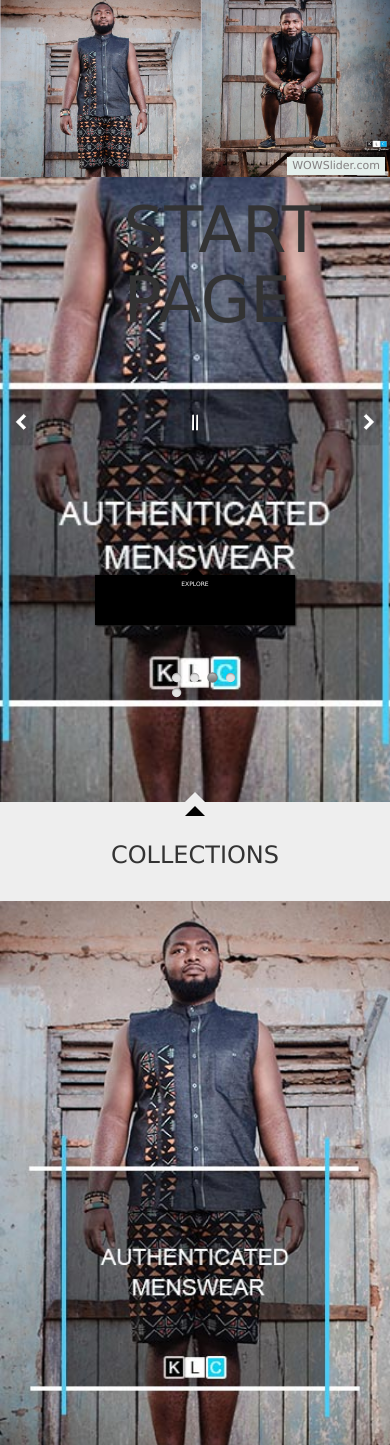
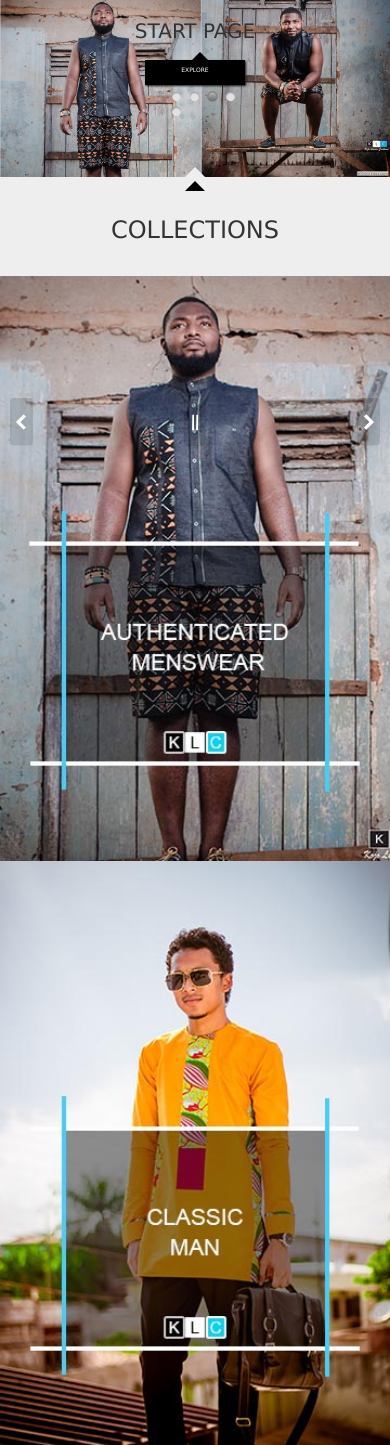
Before and after one commit to jecordjotse/dromeworks.github.io, a PHP site: page /granock002.html in a window 390 px wide; the page is wider, and only the part inside the window is pictured. Shown: the top 1445 px of that part. Run offline with PHP 8.4, Linux system fonts and the light colour scheme.

Commit message:
update files

```diff
--- a/css/style.css
+++ b/css/style.css
@@ -50,7 +50,7 @@
 opacity: 0.8;
 display: none;
 width: 100%;
-z-index: 999;
+z-index: 9999;
 background-color: #000;
 margin-bottom: 0;
 border-radius: 0;
@@ -148,13 +148,177 @@
    .cart-icon{
   right:50%;
    }
+
+.header-margin {
+    margin: 32px !important;
+    padding-bottom: 50px;
+}
+.header-jumbo {
+    font-size: 32px !important;
+}
+
+.btnShop{
+  position: absolute;
+  width: 100px;
+  height: 25px;
+  bottom:10%;
+  line-height: 10px;
+  left: 50%;
+  margin-left: -50px;
+  text-align: center;
+  padding:1.5%;
+  cursor: pointer;
+  color: white;
+  background-color: #000;
+  border: 2px solid #000;
+  border-radius: 0px;
+  -webkit-box-shadow: 1px 1px 2px #111;
+  -moz-box-shadow: 1px 1px 2px #111;
+  box-shadow: 1px 1px 2px #111;
+}
+
+.btnShop:before{
+  content: ' ';
+  position: absolute;
+  width: 0;
+  height: 0;
+  left:45%;
+  bottom: 100%;
+  border: 10px solid;
+  border-color: transparent transparent #000 transparent;
+}
+
+.ws_images > div:nth-child(4){
+  display: none;
+}
+@media(max-width: 520px){
+
+@media(max-width: 300px){
+.headerBTN{
+display: none}
+
+}
+@media(max-width: 520px){
+.headerBTN{
+  position: absolute;height: auto;width: 50%;float: right;top:0;z-index: 999;left: 25%;
 }
 
 .header-margin {
+    margin: 20px !important;
+    padding-bottom: 32px;
+}
+.header-jumbo {
+    font-size: 20px !important;
+}
+}
+}
+
+@media(min-width: 519px){
+.headerBTN{
+  position: absolute;height: auto;width: 50%;padding: 10px;float: right;top:0;z-index: 999;left: 25%;
+}
+
+.header-margin {
+    margin: 32px !important;
+    padding-bottom: 50px;
+}
+.header-jumbo {
+    font-size: 32px !important;
+}
+}
+}
+
+@media(min-width: 767px){
+@media(min-width: 1020px){
+
+.headerBTN{
+  position: absolute;height: 50%;width: 50%;padding: 5px;float: right;top: 20%;z-index: 999;left: 25%;
+}
+.header-margin {
     margin: 16px !important;
+    padding-bottom: 50px;
 }
 .header-jumbo {
     font-size: 64px !important;
+}
+
+.btnShop{
+  position: absolute;
+  width: 200px;
+  height: 50px;
+  bottom:10%;
+  line-height: 10px;
+  left: 50%;
+  margin-left: -100px;
+  text-align: center;
+  padding:1.5%;
+  cursor: pointer;
+  color: white;
+  background-color: #000;
+  border: 2px solid #000;
+  border-radius: 0px;
+  -webkit-box-shadow: 1px 1px 2px #111;
+  -moz-box-shadow: 1px 1px 2px #111;
+  box-shadow: 1px 1px 2px #111;
+}
+
+.btnShop:before{
+  content: ' ';
+  position: absolute;
+  width: 0;
+  height: 0;
+  left:45%;
+  bottom: 100%;
+  border: 10px solid;
+  border-color: transparent transparent #000 transparent;
+}
+}
+
+
+@media(max-width: 1019px){
+
+.headerBTN{
+  position: absolute;height: auto;width: 50%;padding: 5px;float: right;top: 20%;z-index: 999;left: 25%;
+}
+.header-margin {
+    margin: 16px !important;
+    padding-bottom: 50px;
+}
+.header-jumbo {
+    font-size: 64px !important;
+}
+
+.btnShop{
+  position: absolute;
+  width: 200px;
+  height: 50px;
+  bottom:10%;
+  line-height: 10px;
+  left: 50%;
+  margin-left: -100px;
+  text-align: center;
+  padding:1.5%;
+  cursor: pointer;
+  color: white;
+  background-color: #000;
+  border: 2px solid #000;
+  border-radius: 0px;
+  -webkit-box-shadow: 1px 1px 2px #111;
+  -moz-box-shadow: 1px 1px 2px #111;
+  box-shadow: 1px 1px 2px #111;
+}
+
+.btnShop:before{
+  content: ' ';
+  position: absolute;
+  width: 0;
+  height: 0;
+  left:45%;
+  bottom: 100%;
+  border: 10px solid;
+  border-color: transparent transparent #000 transparent;
+}
+}
 }
 .content{
   width: 100%;
@@ -226,8 +390,9 @@
   border-bottom:5px solid #dedede;
 }
 
+
 .bg{
-  height: 95%;
+  height: auto;
   width: 100%;
   padding: 20px 0;
   background: transparent;
@@ -248,36 +413,6 @@
   padding: 15%;
 }
 
-.btnShop{
-  position: absolute;
-  width: 200px;
-  height: 50px;
-  bottom:10%;
-  line-height: 10px;
-  left: 50%;
-  margin-left: -100px;
-  text-align: center;
-  padding:1.5%;
-  cursor: pointer;
-  color: white;
-  background-color: #000;
-  border: 2px solid #000;
-  border-radius: 0px;
-  -webkit-box-shadow: 1px 1px 2px #111;
-  -moz-box-shadow: 1px 1px 2px #111;
-  box-shadow: 1px 1px 2px #111;
-}
-
-.btnShop:before{
-  content: ' ';
-  position: absolute;
-  width: 0;
-  height: 0;
-  left:45%;
-  bottom: 100%;
-  border: 10px solid;
-  border-color: transparent transparent #000 transparent;
-}
 
 .content-ind{
   position: absolute;
--- a/granock002.html
+++ b/granock002.html
@@ -52,7 +52,7 @@
 
 <!-- start header -->
 <header id="home" class="container crete center bg banner" style="padding:0">
-<div id="slider">
+<div id="slider" >
 <!-- Start WOWSlider.com BODY section -->
   <div id="wowslider-container1" class="wowslider-container">
   <div class="ws_images"><ul>
@@ -62,7 +62,7 @@
 <li><img src="data1/images/4.jpg" alt="" title="" id="wows1_3"/></li>
 <li><img src="data1/images/5.jpg" alt="" title="" id="wows1_4"/></li>
 </ul></div>
-<div style="position: absolute;height: 60%;width: 50%;padding: 10px;float: right;top: 20%;z-index: 999;left: 25%;">
+<div class="headerBTN" >
   <h1 class="header-margin header-jumbo">START PAGE</h1>
   <a href="#content" ><span class="btnShop">EXPLORE</span></a>
 <div class="ws_bullets"><div>
@@ -77,7 +77,7 @@
 <!--  end header  -->
 
 <!-- start sections -->
-<div id="content" class="content content-ind">
+<div id="content" class="content content-ind" style="z-index: 10;">
 
 <!-- start section 1 -->
 <div class="page bg-color section">
@@ -144,6 +144,7 @@
     <i class="fa fa-linkedin"></i>
  </div>
 <p>&copy; 2016 <a href="#" class="color-primary linear">LOGO</a>. All Rights Reserved. | DESIGNED BY GRANOCK WEB</p>
+
 </footer>
 <!--  end footer  -->
 
```
Also changed, not shown: wow.html (+9 -6 lines), js/wowslider.js.
